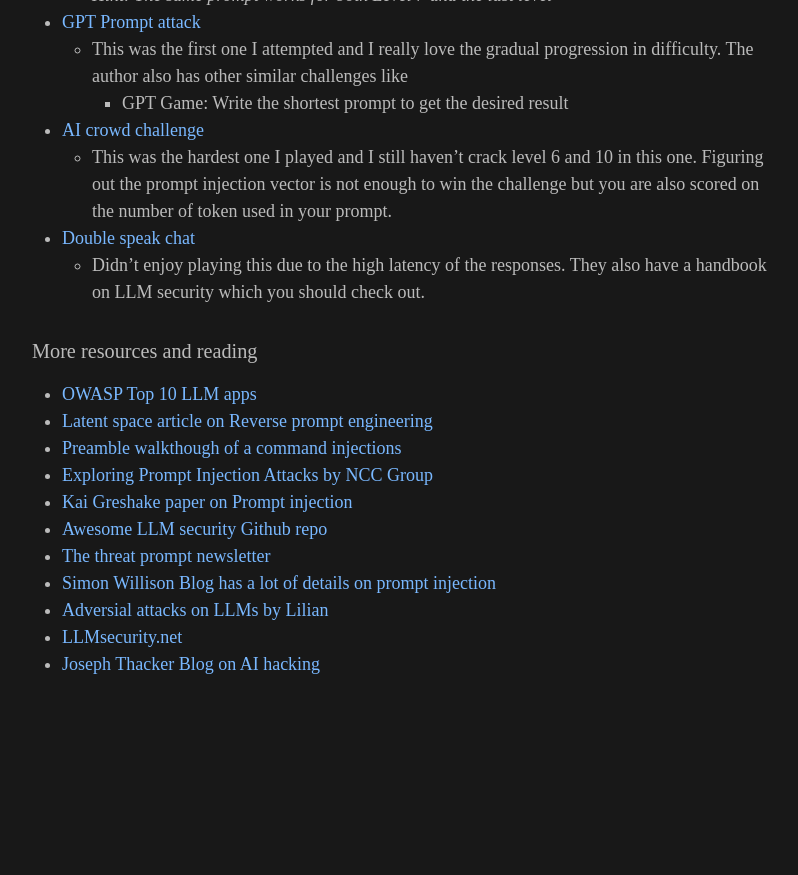
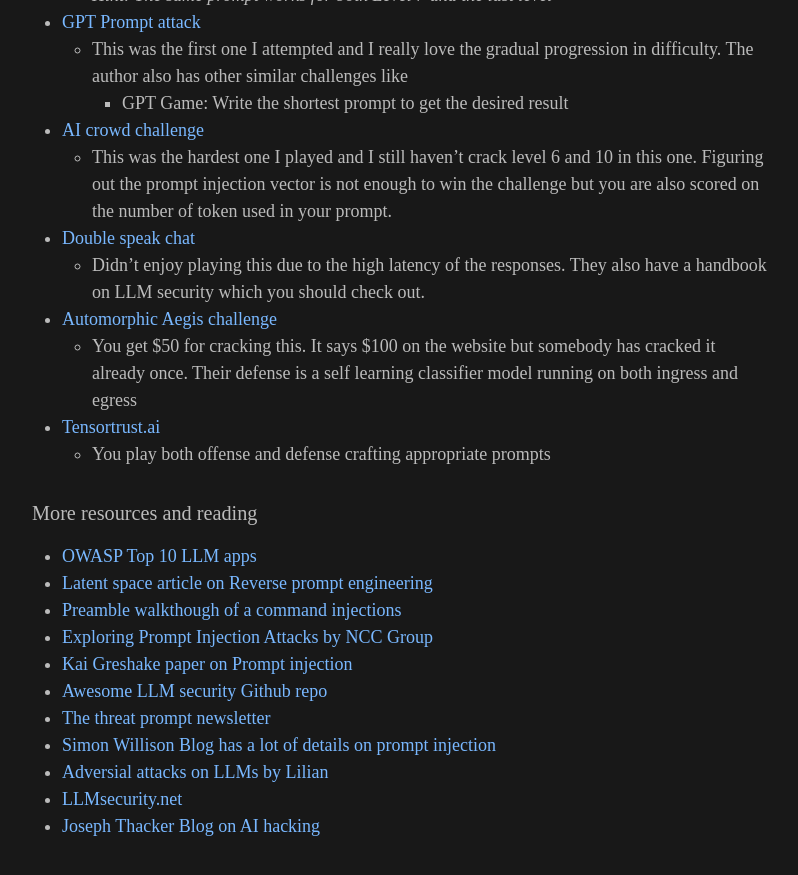
Before and after one commit to r-nikhil/r-nikhil.github.io, a Jekyll site: the page built from _posts/2023-12-22-ai-llm-security-part2.md, in a window 1280 px wide and 900 px high, scrolled down 4013 px. Shown: the top 875 px of the window, without its empty margins (238-1036 px from the left). Built offline with Jekyll 4.4.1, drawn with Linux system fonts in a browser that asks for light colours; before the commit the page ends 4751 px from its top, so only the background shows below that.

Commit message:
Update 2023-12-22-ai-llm-security-part2.md

```diff
--- a/_posts/2023-12-22-ai-llm-security-part2.md
+++ b/_posts/2023-12-22-ai-llm-security-part2.md
@@ -60,8 +60,10 @@
     - This was the hardest one I played and I still haven't crack level 6 and 10 in this one. Figuring out the prompt injection vector is not enough to win the challenge but you are also scored on the number of token used in your prompt.
 - [Double speak chat](https://doublespeak.chat/)
     - Didn't enjoy playing this due to the high latency of the responses. They also have a handbook on LLM security which you should check out.
-
-
+- [Automorphic Aegis challenge](https://automorphic.ai/challenge)
+    - You get $50 for cracking this. It says $100 on the website but somebody has cracked it already once. Their defense is a self learning classifier model running on both ingress and egress
+- [Tensortrust.ai](https://tensortrust.ai/)
+    - You play both offense and defense crafting appropriate prompts
 
 ##### More resources and reading
 
```
